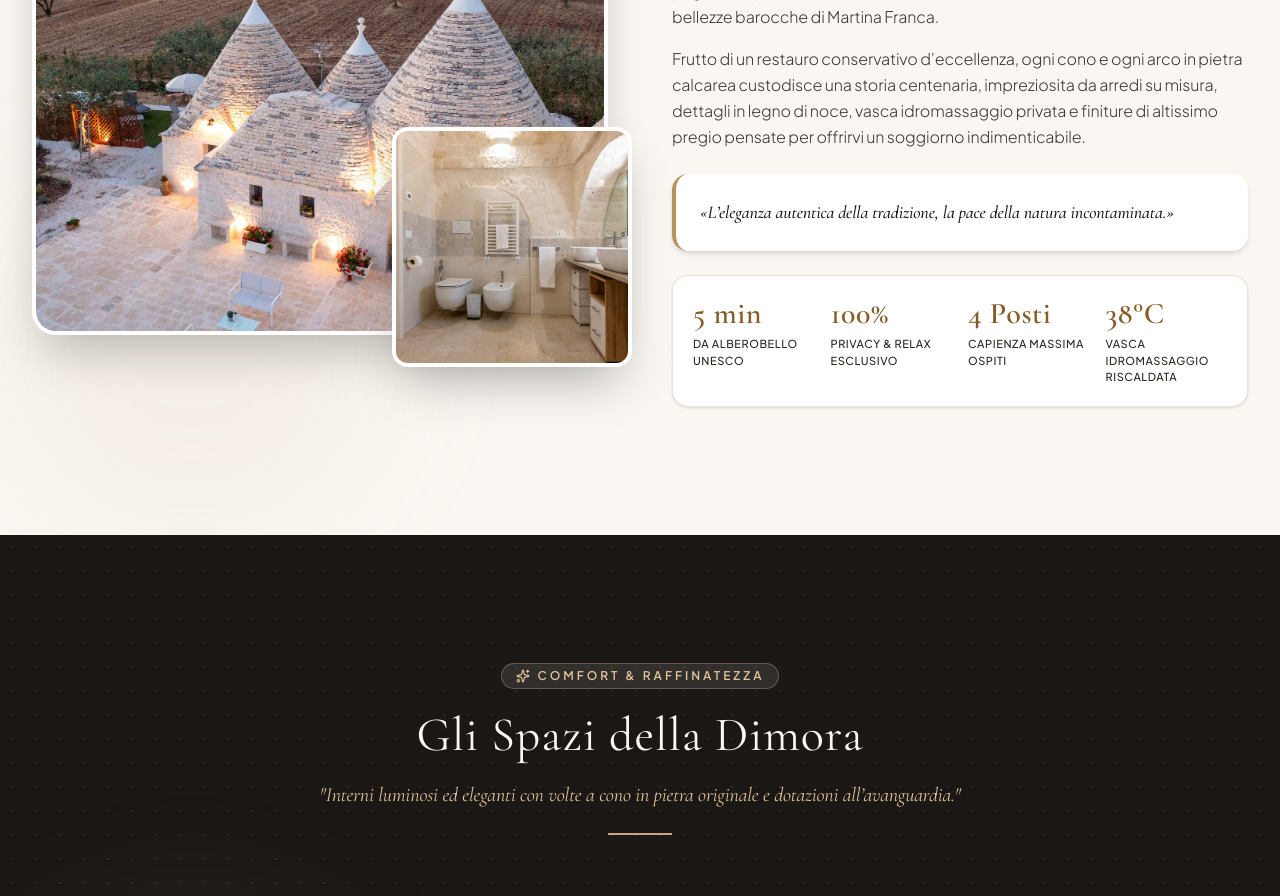
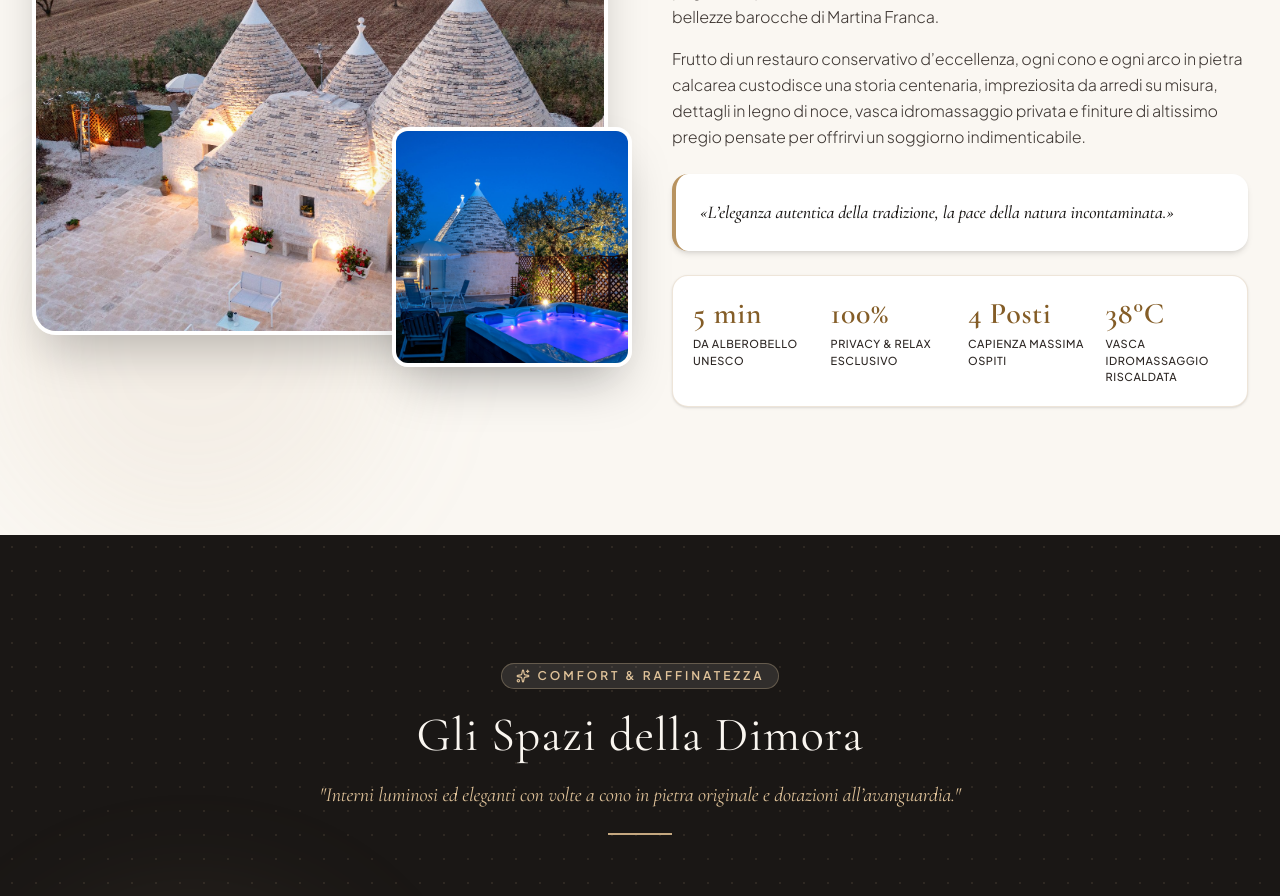
Before and after one commit to MrGeniale/noce-di-pietra-luxury-trulli, a React (Vite) app: page / in a window 1280 px wide. Shown: the part 1820-2716 px from the top of the page. Built offline with nearby package versions, Linux system fonts and the light colour scheme.

Commit message:
Aggiornata foto riquadro sezione Dimora con IMG_8224 (Idromassaggio)

```diff
--- a/src/components/AboutSection.tsx
+++ b/src/components/AboutSection.tsx
@@ -41,8 +41,8 @@ export const AboutSection: React.FC = () => {
             {/* Secondary Floating Image */}
             <div className="hidden sm:block absolute -bottom-8 -right-6 w-60 h-60 z-20 rounded-2xl overflow-hidden shadow-2xl border-4 border-white">
               <img
-                src="/images/img_8201.jpg"
-                alt="Dettaglio pietra Noce di Pietra"
+                src="/images/img_8224.jpg"
+                alt="Vasca Idromassaggio Noce di Pietra"
                 className="w-full h-full object-cover object-center"
               />
             </div>
```
